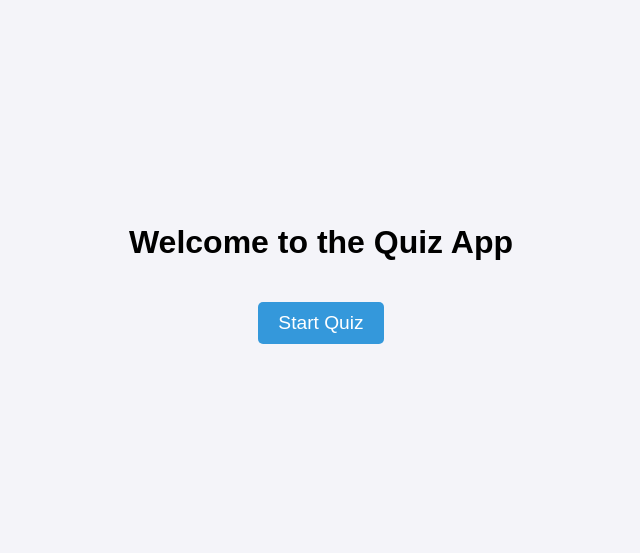
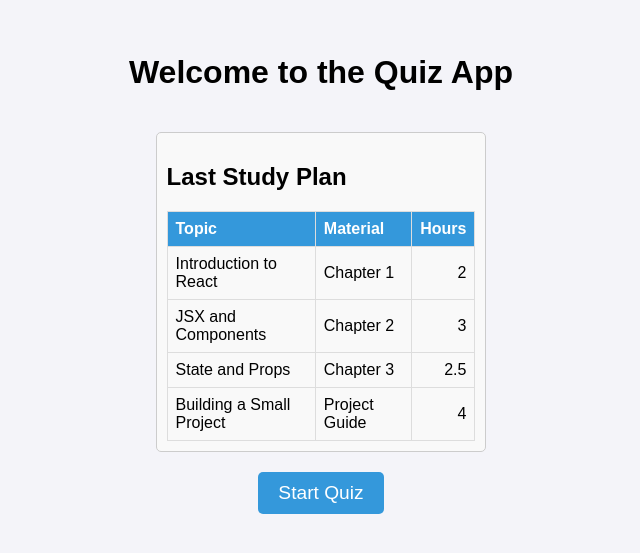
Before and after one commit to HenrikKlasen/AI4EDU_Study_Planner, a React (Create React App) app in the folder mc-quiz-app/: page / in a window 1280 px wide. Shown: the part 127-680 px from the top of the page, without its empty margins (319-959 px from the left). Built offline with nearby package versions, Linux system fonts and the light colour scheme.

Commit message:
[Home] Added last study plan display in home page

```diff
--- a/mc-quiz-app/src/App.css
+++ b/mc-quiz-app/src/App.css
@@ -11,6 +11,14 @@
   .App-logo {
     animation: App-logo-spin infinite 20s linear;
   }
+}
+
+.app-container {
+  display: flex;
+  justify-content: center;
+  align-items: center;
+  height: 100vh;
+  width: 100vw;
 }
 
 .App-header {
--- a/mc-quiz-app/src/Home.css
+++ b/mc-quiz-app/src/Home.css
@@ -5,6 +5,42 @@
     align-items: center;
     height: 100vh;
     text-align: center;
+  }
+
+  .study-plan {
+    margin-top: 20px;
+    padding: 10px;
+    border: 1px solid #ccc;
+    border-radius: 5px;
+    background-color: #f9f9f9;
+    width: 80%;
+    max-width: 600px;
+    text-align: left;
+  }
+
+  table {
+    width: 100%;
+    border-collapse: collapse;
+    margin-top: 10px;
+  }
+
+  th, td {
+    border: 1px solid #ddd;
+    padding: 8px;
+  }
+
+  th {
+    background-color: #3498db;
+    color: white;
+    text-align: left;
+  }
+
+  td {
+    text-align: left;
+  }
+
+  td.hours {
+    text-align: right;
   }
 
   .start-quiz-button {
--- a/mc-quiz-app/src/Home.js
+++ b/mc-quiz-app/src/Home.js
@@ -1,10 +1,55 @@
-import React from 'react';
+import React, { useEffect, useState } from 'react';
 import './Home.css';
 
 const Home = ({ startQuiz }) => {
+  const [studyPlan, setStudyPlan] = useState([]);
+
+  useEffect(() => {
+    // Fetch the last study plan from local storage
+    const savedStudyPlan = localStorage.getItem('studyPlan');
+    if (savedStudyPlan) {
+      setStudyPlan(JSON.parse(savedStudyPlan));
+    } else {
+      // Set a demo study plan if none is found
+      const demoStudyPlan = [
+        { topic: 'Introduction to React', material: 'Chapter 1', hours: 2 },
+        { topic: 'JSX and Components', material: 'Chapter 2', hours: 3 },
+        { topic: 'State and Props', material: 'Chapter 3', hours: 2.5 },
+        { topic: 'Building a Small Project', material: 'Project Guide', hours: 4 },
+      ];
+      localStorage.setItem('studyPlan', JSON.stringify(demoStudyPlan));
+      setStudyPlan(demoStudyPlan);
+    }
+  }, []);
+
   return (
     <div className="home-container">
       <h1>Welcome to the Quiz App</h1>
+      {studyPlan.length > 0 ? (
+        <div className="study-plan">
+          <h2>Last Study Plan</h2>
+          <table>
+            <thead>
+              <tr>
+                <th>Topic</th>
+                <th>Material</th>
+                <th>Hours</th>
+              </tr>
+            </thead>
+            <tbody>
+              {studyPlan.map((item, index) => (
+                <tr key={index}>
+                  <td>{item.topic}</td>
+                  <td>{item.material}</td>
+                  <td className="hours">{item.hours}</td>
+                </tr>
+              ))}
+            </tbody>
+          </table>
+        </div>
+      ) : (
+        <p>No study plan found.</p>
+      )}
       <button onClick={startQuiz} className="start-quiz-button">Start Quiz</button>
     </div>
   );
```
